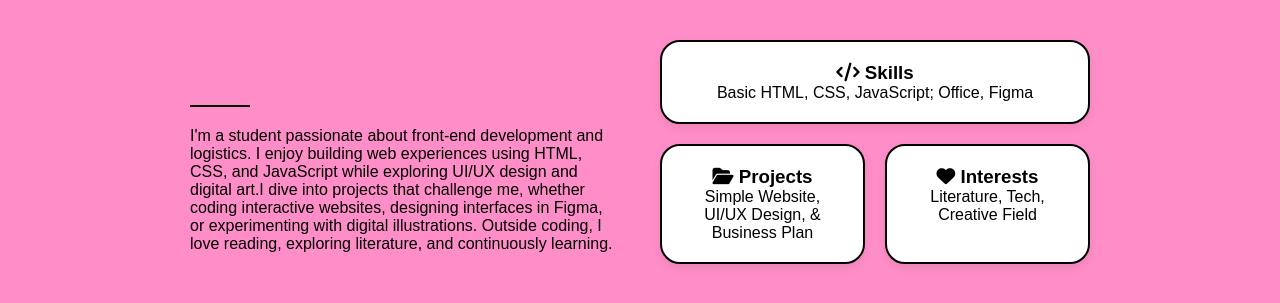
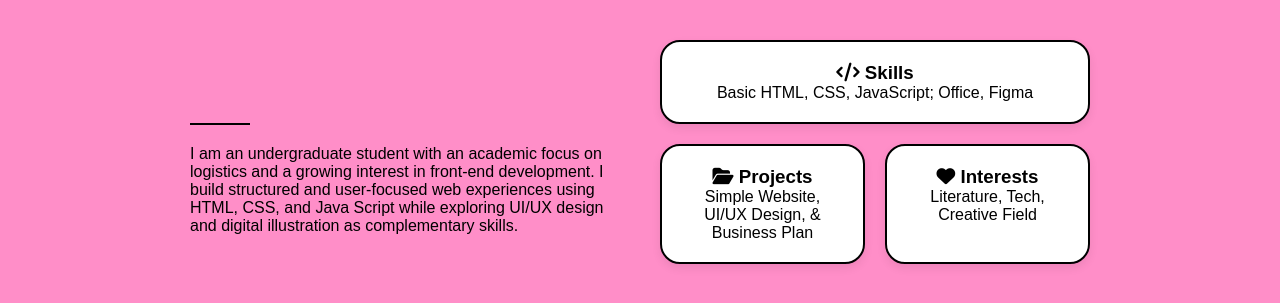
Before and after one commit to indahdewi91/personal-website-073, a plain HTML site: page index.html in a window 1280 px wide. Shown: the part 820-1123 px from the top of the page. Drawn offline with Linux system fonts and the light colour scheme.

Commit message:
Update index.html

```diff
--- a/index.html
+++ b/index.html
@@ -916,12 +916,9 @@
 
                     <hr>
                     <p>
-                        I'm a student passionate about front-end development and logistics. I enjoy building web
-                        experiences using HTML, CSS, and JavaScript while exploring UI/UX design and digital art.I dive
-                        into projects that challenge me, whether coding interactive websites, designing interfaces in
-                        Figma, or experimenting with
-                        digital illustrations. Outside coding, I love reading, exploring literature, and continuously
-                        learning.
+                        I am an undergraduate student with an academic focus on logistics and a growing interest in front-end development.
+I build structured and user-focused web experiences using HTML, CSS, and Java Script while exploring UI/UX design
+and digital illustration as complementary skills.
                     </p>
                 </div>
 
```
